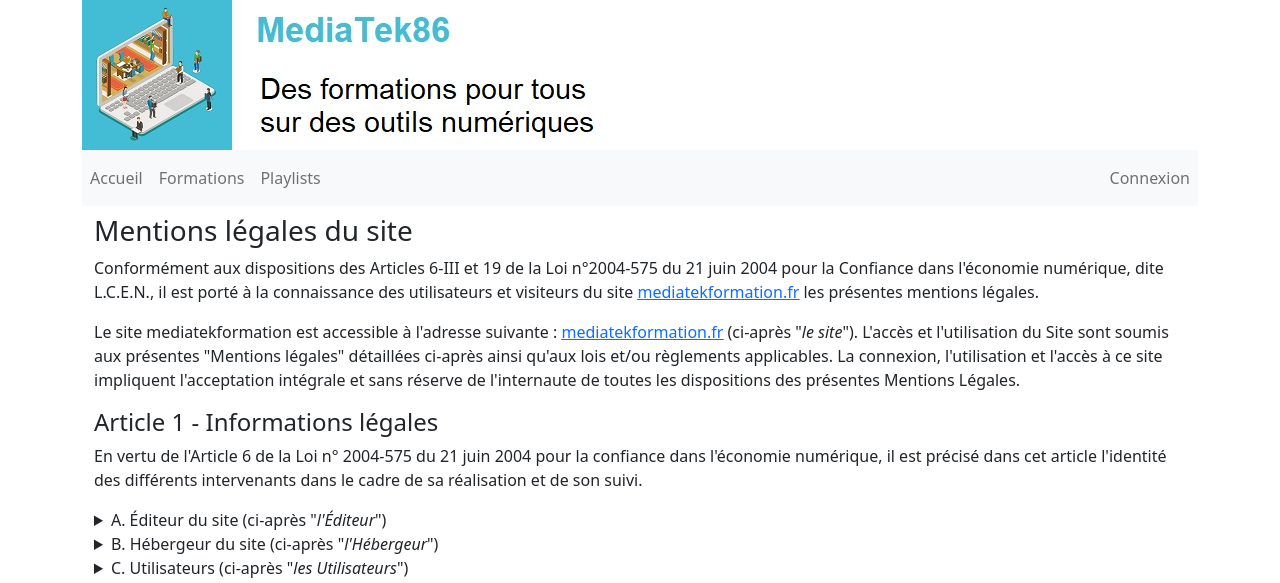
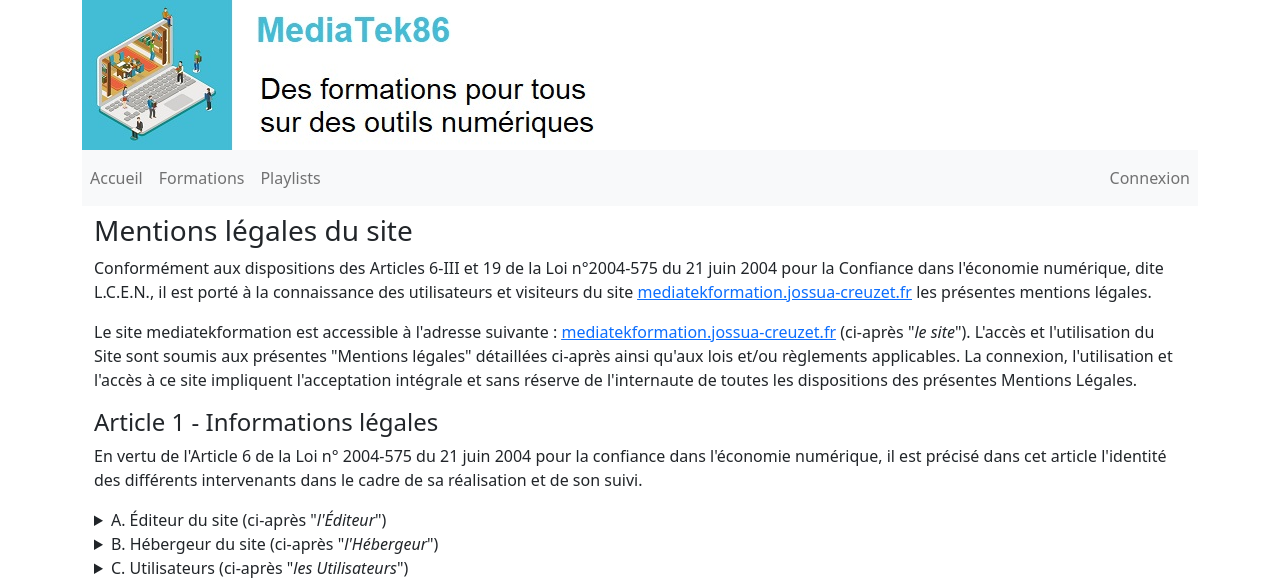
Before and after one commit to Jossua91/mediatekformation, a Symfony app: template templates/pages/cgu.html.twig in a window 1280 px wide. Shown: the top 583 px of the page. Run offline with Twig, Linux system fonts and the light colour scheme; the template is opened without the code that fills it, so the values that code supplies are empty; some libraries are stand-ins or nearby versions.

Commit message:
Update CGU

```diff
--- a/templates/pages/cgu.html.twig
+++ b/templates/pages/cgu.html.twig
@@ -3,31 +3,31 @@
 {% block body %}
 <section class="container mt-2">
     <h3>Mentions légales du site</h3>
-    <p>Conformément aux dispositions des Articles 6-III et 19 de la Loi n°2004-575 du 21 juin 2004 pour la Confiance dans l'économie numérique, dite L.C.E.N., il est porté à la connaissance des utilisateurs et visiteurs du site <u><a href="http://www.mediatekformation.fr">mediatekformation.fr</a></u> les présentes mentions légales.</p>
-    <p>Le site mediatekformation est accessible à l'adresse suivante&nbsp;:&nbsp;<u><a href="http://www.mediatekformation.fr">mediatekformation.fr</a></u> (ci-après "<i>le site</i>"). L'accès et l'utilisation du Site sont soumis aux présentes "Mentions légales" détaillées ci-après ainsi qu'aux lois et/ou règlements applicables. La connexion, l'utilisation et l'accès à ce site impliquent l'acceptation intégrale et sans réserve de l'internaute de toutes les dispositions des présentes Mentions Légales.</p>
+    <p>Conformément aux dispositions des Articles 6-III et 19 de la Loi n°2004-575 du 21 juin 2004 pour la Confiance dans l'économie numérique, dite L.C.E.N., il est porté à la connaissance des utilisateurs et visiteurs du site <u><a href="https://mediatekformation.jossua-creuzet.fr/">mediatekformation.jossua-creuzet.fr</a></u> les présentes mentions légales.</p>
+    <p>Le site mediatekformation est accessible à l'adresse suivante&nbsp;:&nbsp;<u><a href="https://mediatekformation.jossua-creuzet.fr/">mediatekformation.jossua-creuzet.fr</a></u> (ci-après "<i>le site</i>"). L'accès et l'utilisation du Site sont soumis aux présentes "Mentions légales" détaillées ci-après ainsi qu'aux lois et/ou règlements applicables. La connexion, l'utilisation et l'accès à ce site impliquent l'acceptation intégrale et sans réserve de l'internaute de toutes les dispositions des présentes Mentions Légales.</p>
     <h4>Article 1 - Informations légales</h4>
     <p>En vertu de l'Article 6 de la Loi n° 2004-575 du 21 juin 2004 pour la confiance dans l'économie numérique, il est précisé dans cet article l'identité des différents intervenants dans le cadre de sa réalisation et de son suivi.</p>
     <div class="bd-example">
         <details>
             <summary>A. Éditeur du site (ci-après "<i>l'Éditeur</i>")</summary>
             <address>
-                <strong>Jacques Lefevre</strong>
+                <strong>Jossua CREUZET</strong>
                 <br>rue du Colonel Driant
                 <br>75001 Paris
                 <br>Téléphone&nbsp;:&nbsp;0102030405
-                <br>Courriel&nbsp;:&nbsp;contact@mediatekformation.fr
+                <br>Courriel&nbsp;:&nbsp;contact@mediatekformation.jossua-creuzet.fr
                 <br>RCS&nbsp;:&nbsp;123456789
             </address>
         </details>
         <details>
             <summary>B. Hébergeur du site (ci-après "<i>l'Hébergeur</i>")</summary>
             <address>
-                <strong>PlanetHoster</strong>
+                <strong>Hostinger</strong>
                 <br>4416 Louis-B.-Mayer
                 <br>Laval, Québec
                 <br>H7P 0G1 Canada
                 <br>Téléphone&nbsp;:&nbsp;0102030405
-                <br>Courriel&nbsp;:&nbsp;contact@planethoster.com
+                <br>Courriel&nbsp;:&nbsp;contact@hostinger.com
             </address>
         </details>
         <details>
```
